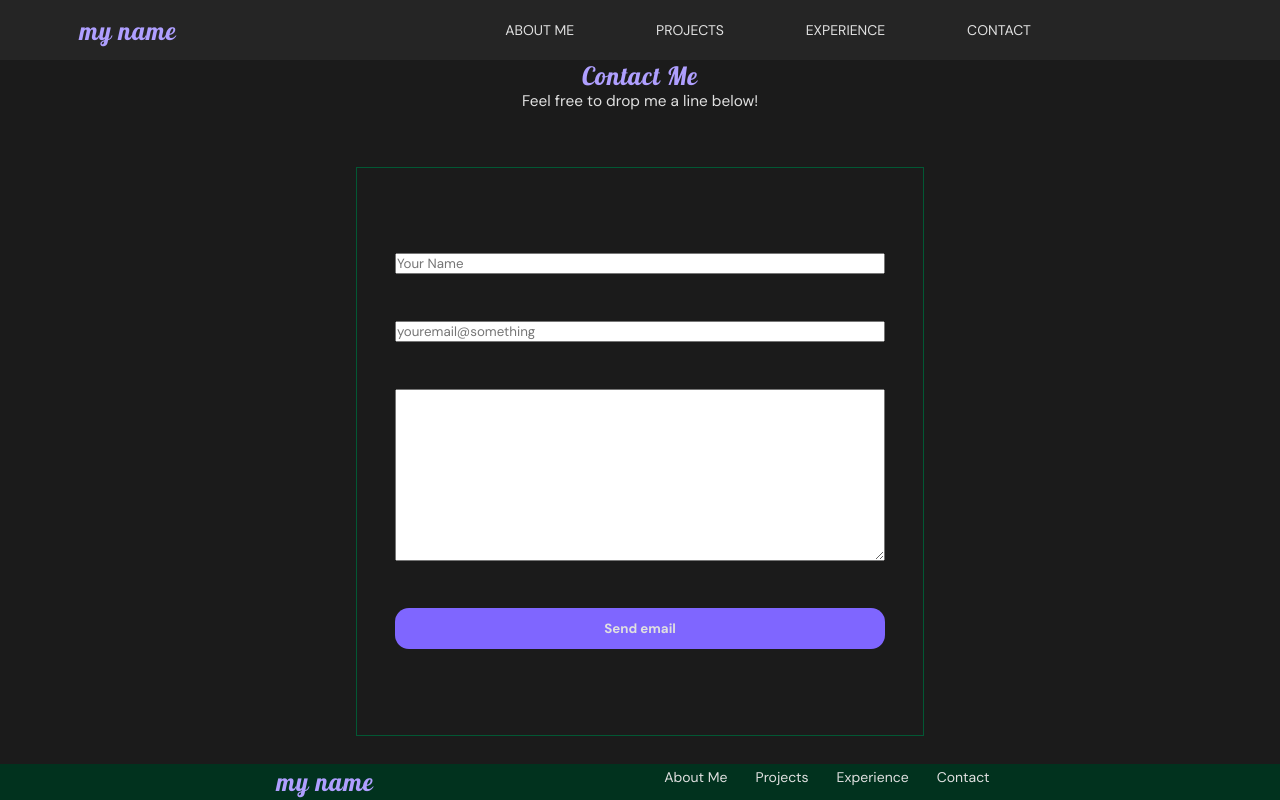
After one commit to professorfernanda/117-project-41, a Django app: page /contact/ in a window 1280 px wide. The commit adds this page. Run offline with Django 5.2, Linux system fonts and the light colour scheme.

Commit message:
Assignmnt 3

```diff
--- a/config/settings.py
+++ b/config/settings.py
@@ -27,6 +27,11 @@ DEBUG = True
 
 ALLOWED_HOSTS = []
 
+EMAIL_BACKEND = 'django.core.mail.backends.smtp.EmailBackend'
+EMAIL_HOST = 'sandbox.smtp.mailtrap.io'
+EMAIL_HOST_USER = ''
+EMAIL_HOST_PASSWORD = ''
+EMAIL_PORT = '2525'
 
 # Application definition
 
--- a/config/urls.py
+++ b/config/urls.py
@@ -16,10 +16,11 @@ Including another URLconf
 """
 from django.contrib import admin
 from django.urls import path, include
-from pages.views import about
+from pages.views import about, contact
 
 urlpatterns = [
     path('admin/', admin.site.urls),
     path("", about, name="about"),
+    path("contact/", contact, name="contact"),
     path("content/", include("content.urls")),
 ]
--- /dev/null
+++ b/pages/forms.py
@@ -0,0 +1,6 @@
+from django import forms
+
+class ContactForm(forms.Form):
+    name = forms.CharField(max_length=50,widget=forms.TextInput(attrs={'placeholder': 'Your Name'}))
+    email = forms.EmailField(widget=forms.TextInput(attrs={'placeholder' : 'youremail@something'}))
+    message = forms.CharField(widget=forms.Textarea(attrs={'placeholder' : ''}))
--- a/pages/views.py
+++ b/pages/views.py
@@ -1,5 +1,35 @@
-from django.shortcuts import render
+from django.shortcuts import render, redirect
+from .forms import ContactForm
+from django.core.mail import send_mail
+from django.template.loader import render_to_string
 
 # Create your views here.
 def about(request):
     return render(request, 'pages/about.html')
+
+
+def contact(request):
+
+    if request.method == 'POST':
+        form = ContactForm(request.POST)
+
+        if form.is_valid():
+            #send the email
+            name = form.cleaned_data['name']
+            email_from = form.cleaned_data['email']
+            message = form.cleaned_data['message']
+
+            html = render_to_string("pages/email.html", request.POST)
+
+            #send_mail('The Subject', 'The Message', 'from@emil.com', ['to@email.com'])
+            send_mail("Message from " + name, message, email_from, ['mariafeernanda.murillo@gmail.com'], html_message=html)
+
+            return redirect('about')
+        else:
+            print("The message can not be send")
+    else:
+        form = ContactForm()
+
+    return render(request, 'pages/contact.html', {
+        'form' : form
+    })
--- a/static/css/section.css
+++ b/static/css/section.css
@@ -83,7 +83,7 @@ a p:nth-child(4),  .experience-card p:nth-child(4)  {
     height: 100%;
 }
 
-#projectForm {
+#projectForm, #emailForm{
     display: flex;
     flex-direction: column;
     height: 35rem;
--- a/templates/base.html
+++ b/templates/base.html
@@ -43,7 +43,7 @@
                 <a href="{% url 'about' %}">About me</a>
                 <a href="{% url 'projects_list' %}">Projects</a>
                 <a href="{% url 'experience_list' %}">Experience</a>
-                <a href="">Contact</a>
+                <a href="{% url 'contact' %}">Contact</a>
             </div>
 
         </nav>
--- /dev/null
+++ b/templates/pages/contact.html
@@ -0,0 +1,22 @@
+{% extends 'base.html' %}
+
+{% block title %}Contact{% endblock title %}
+{% load static %}
+
+{% block content %}
+<section class="contact-section center-column">
+    <h2>Contact Me</h2>
+    <p>Feel free to drop me a line below!</p>
+
+    <form id="emailForm" action="." method="post">
+        {% csrf_token %}
+        {{ form.name }}
+        {{ form.email }}
+        {{ form.message }}
+        <button class="primary-button">Send email</button>
+    </form>
+
+
+
+</section>
+{% endblock %}
--- /dev/null
+++ b/templates/pages/email.html
@@ -0,0 +1,5 @@
+<h2>Hey! You got a message from your portfolio</h2>
+
+<p><b>Name: </b>{{ name }}</p>
+<p><b>Email: </b>{{ email }}</p>
+<p><b>Message: </b>{{ message }}</p>
```
